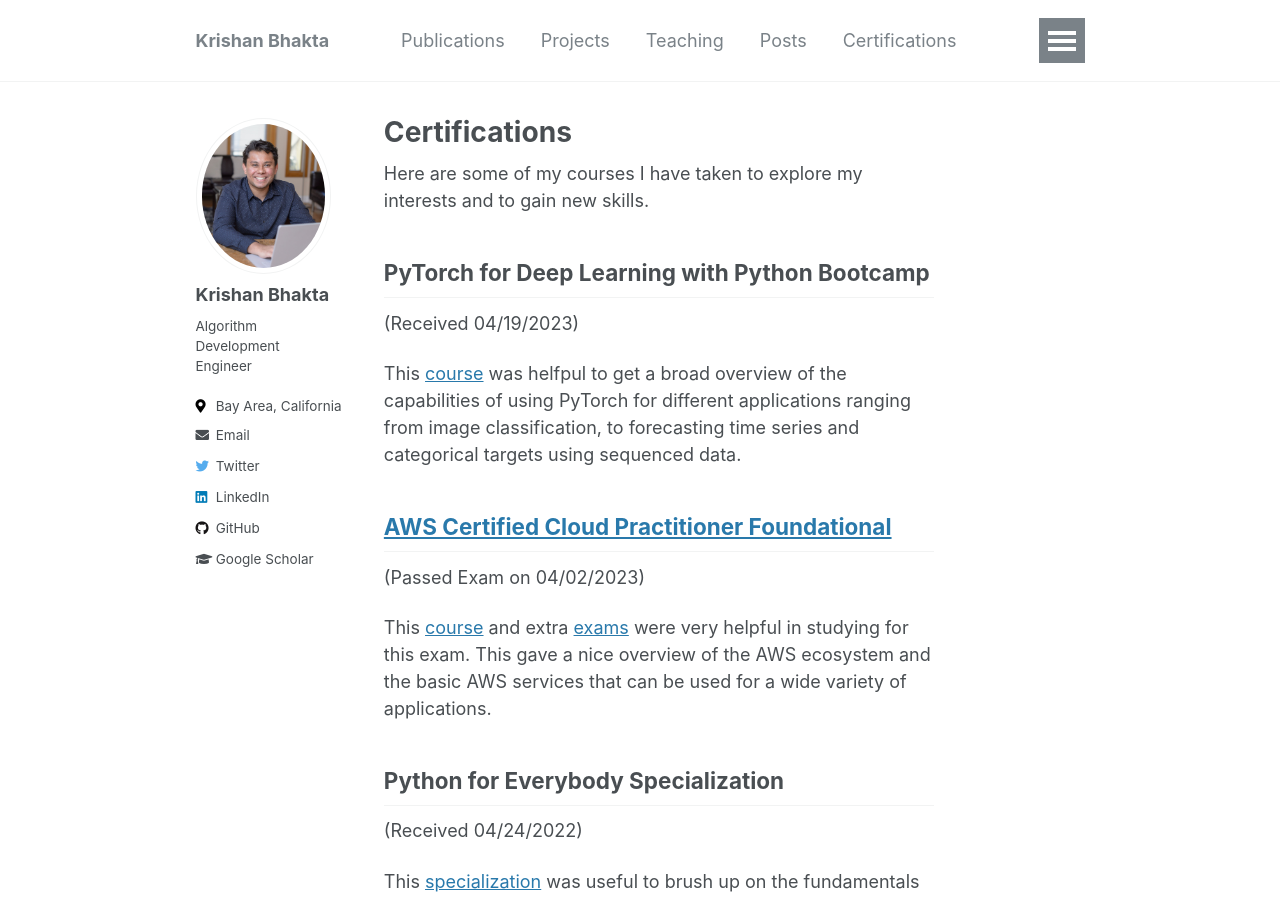
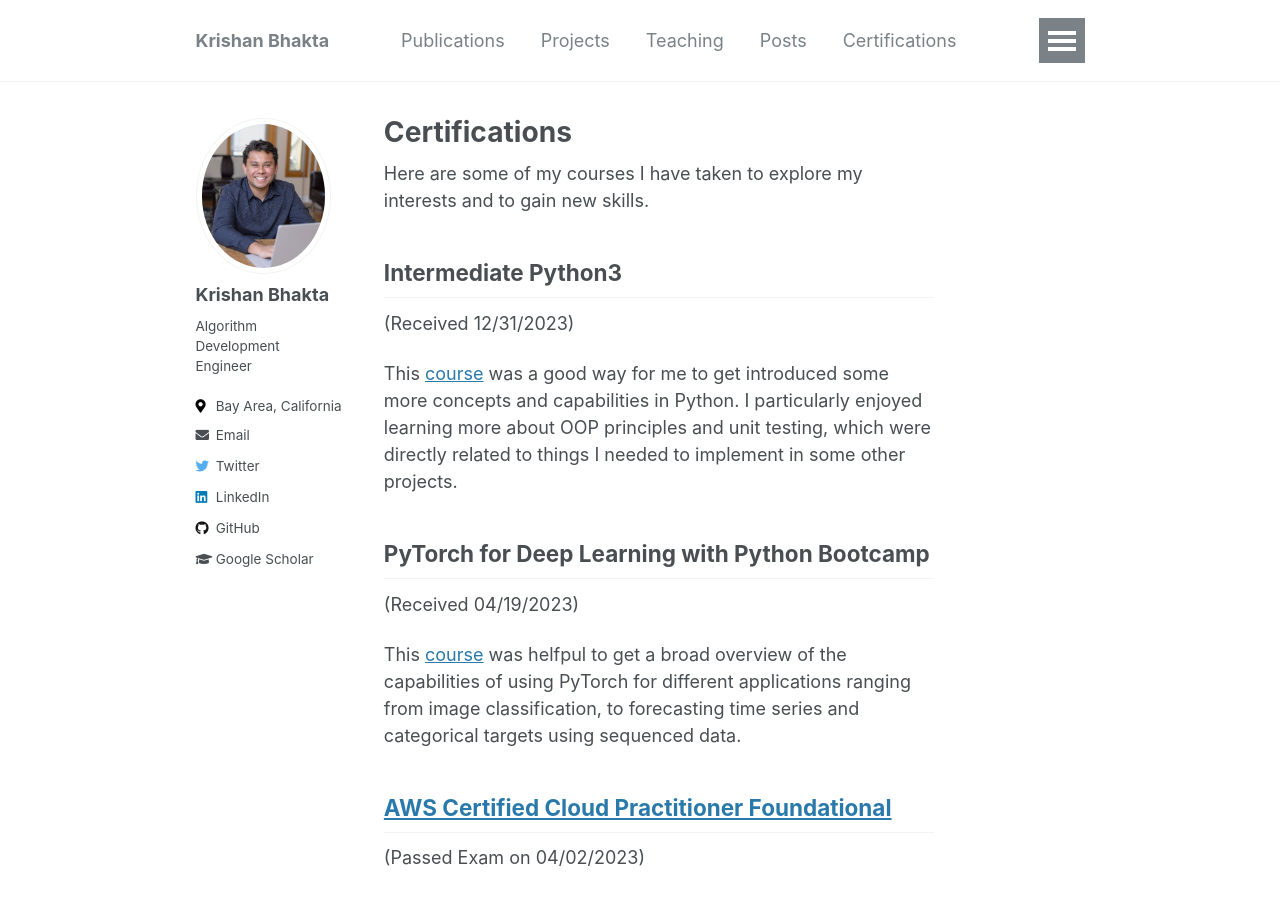
Before and after one commit to nicksheerin/nick_sheerin, a Jekyll site: the page built from _pages/certifications.md, in a window 1280 px wide and 900 px high. Built offline with Jekyll 4.4.1, drawn with Linux system fonts in a browser that asks for light colours.

Commit message:
update certifications tab

```diff
--- a/_pages/certifications.md
+++ b/_pages/certifications.md
@@ -4,6 +4,12 @@ title: "Certifications"
 ---
 
 Here are some of my courses I have taken to explore my interests and to gain new skills.
+
+## Intermediate Python3
+
+(Received 12/31/2023)
+
+This [course](https://www.codecademy.com/learn/learn-intermediate-python-3) was a good way for me to get introduced some more concepts and capabilities in Python. I particularly enjoyed learning more about OOP principles and unit testing, which were directly related to things I needed to implement in some other projects.
 
 ## PyTorch for Deep Learning with Python Bootcamp
 
```
